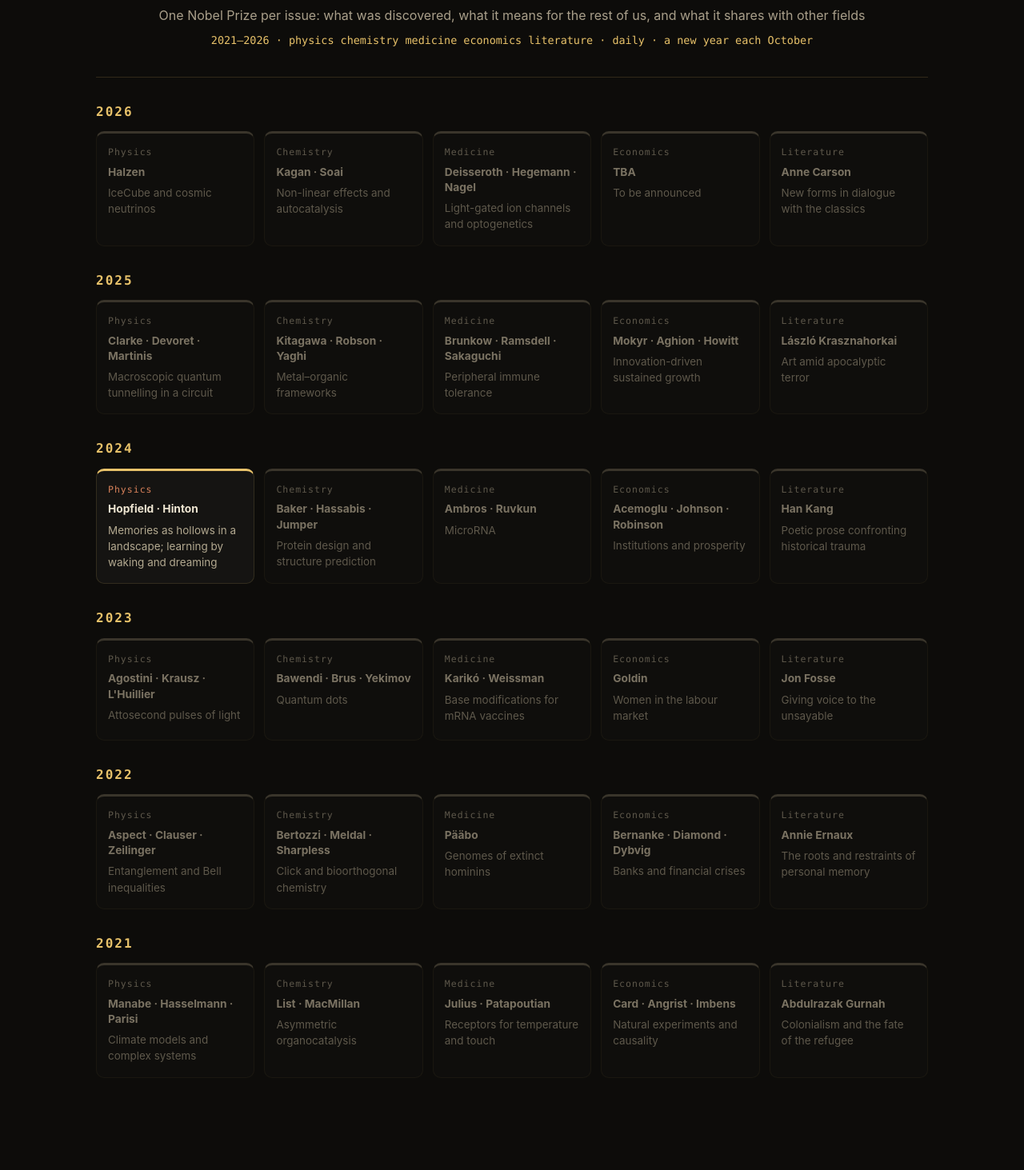
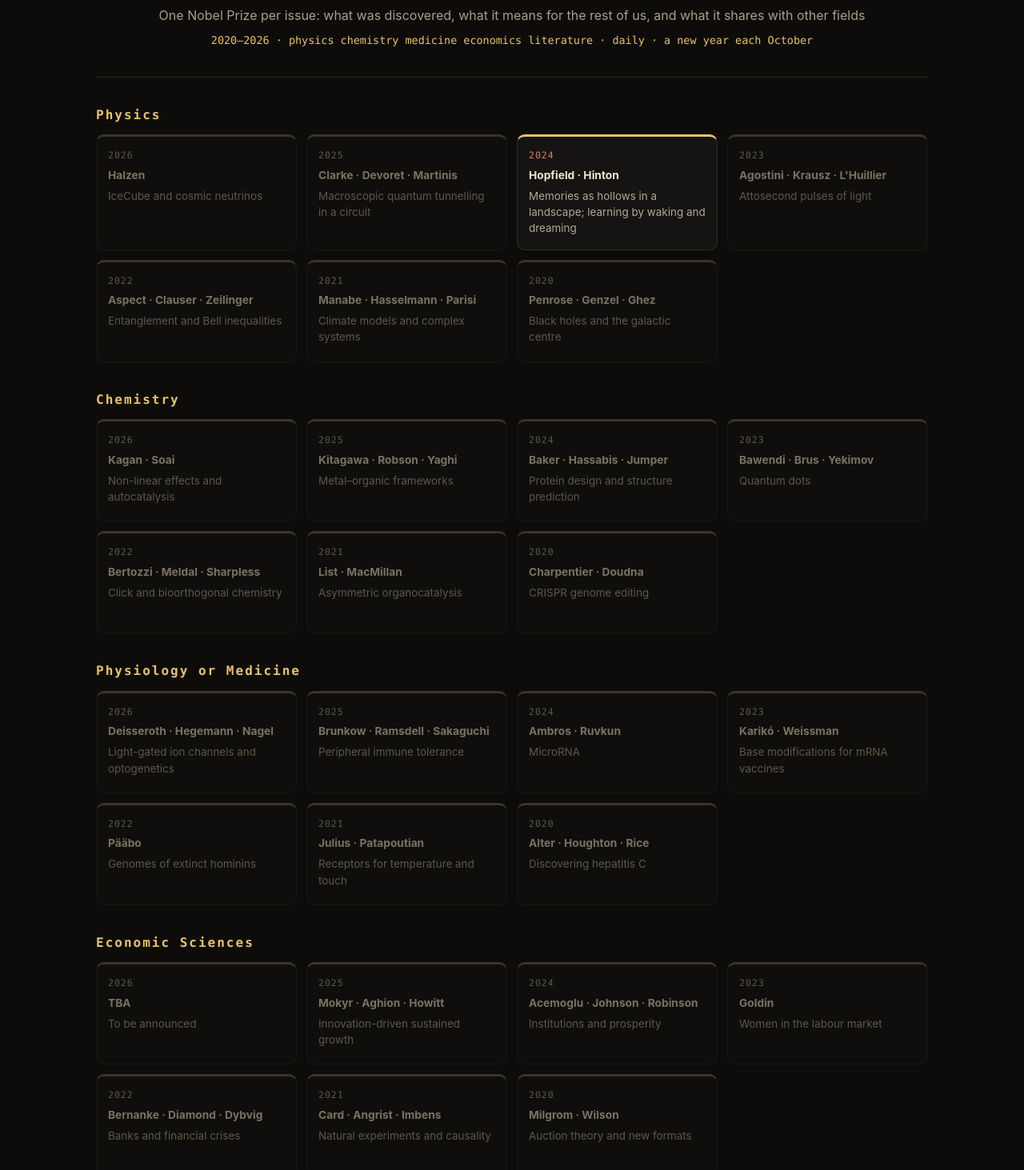
Before and after one commit to cissy0802/nobel-prizes, a plain HTML site: page index.en.html in a window 1280 px wide. Shown: the part 147-1610 px from the top of the page at 80% size. Before the commit the page ends 1555 px from the top, so only its background shows below. Drawn offline with Linux system fonts and the light colour scheme; some packages are replaced by stand-ins of ours; a script that the page names is missing.

Commit message:
Add 2020 prizes (35 total), write order 2026 → 2020, index grouped by subject
Co-Authored-By: Claude Opus 5.5 <noreply@anthropic.com>

```diff
--- a/index.en.html
+++ b/index.en.html
@@ -10,18 +10,19 @@ header{text-align:center;padding:44px 0 34px;border-bottom:1px solid rgba(232,19
 header h1{font-size:2rem;font-weight:800;background:linear-gradient(110deg,#f3dc9a 0%,#e8c26a 45%,#d9825b 92%);-webkit-background-clip:text;-webkit-text-fill-color:transparent;background-clip:text;letter-spacing:1px}
 header p{margin-top:10px;font-size:1rem;color:#a99f8a}
 header .subtitle{font-size:0.84rem;color:#e8c26a;margin-top:8px;font-family:"SF Mono",Menlo,monospace}
-.year{margin-top:30px}
-.year h2{font-family:"SF Mono",Menlo,monospace;font-size:1rem;color:#e8c26a;letter-spacing:2px;margin-bottom:12px}
-.row{display:grid;grid-template-columns:repeat(5,minmax(0,1fr));gap:12px}
+.subject{margin-top:34px}
+.subject h2{font-family:"SF Mono",Menlo,monospace;font-size:1rem;color:#e8c26a;letter-spacing:2px;margin-bottom:12px}
+.row{display:grid;grid-template-columns:repeat(4,minmax(0,1fr));gap:12px}
 .cell{display:flex;flex-direction:column;gap:6px;padding:14px 14px 16px;border-radius:10px;background:rgba(255,255,255,0.035);border:1px solid rgba(232,194,106,0.14);border-top:3px solid #e8c26a;text-decoration:none;color:inherit;transition:all .15s;min-height:128px}
 a.cell:hover{transform:translateY(-2px);background:rgba(255,255,255,0.065);border-top-color:#d9825b}
-.cell .cat{font-family:"SF Mono",Menlo,monospace;font-size:0.72rem;color:#d9825b;letter-spacing:1px}
+.cell .yr{font-family:"SF Mono",Menlo,monospace;font-size:0.72rem;color:#d9825b;letter-spacing:1px}
 .cell .who{font-size:0.86rem;font-weight:700;color:#efe6d2;line-height:1.4}
 .cell .hook{font-size:0.84rem;color:#b3a990;line-height:1.5}
 .cell.todo{background:rgba(255,255,255,0.012);border-color:rgba(232,194,106,0.05);border-top-color:#3a352b;cursor:default}
-.cell.todo .cat{color:#5e584b}.cell.todo .who{color:#7a7262}.cell.todo .hook{color:#5e584b}
-@media(max-width:860px){.row{grid-template-columns:repeat(2,minmax(0,1fr))}}
-@media(max-width:480px){.row{grid-template-columns:minmax(0,1fr)}.cell{min-height:0}}
+.cell.todo .yr{color:#5e584b}.cell.todo .who{color:#7a7262}.cell.todo .hook{color:#5e584b}
+@media(max-width:960px){.row{grid-template-columns:repeat(3,minmax(0,1fr))}}
+@media(max-width:640px){.row{grid-template-columns:repeat(2,minmax(0,1fr))}}
+@media(max-width:480px){.row{gap:8px}.cell{min-height:0;padding:10px 11px 12px}}
 </style>
 </head><body>
 <div class="container">
@@ -29,50 +30,53 @@ a.cell:hover{transform:translateY(-2px);background:rgba(255,255,255,0.065);borde
 <header>
 <h1>Nobel Prizes, Explained</h1>
 <p>One Nobel Prize per issue: what was discovered, what it means for the rest of us, and what it shares with other fields</p>
-<p class="subtitle">2021–2026 · physics chemistry medicine economics literature · daily · a new year each October</p>
+<p class="subtitle">2020–2026 · physics chemistry medicine economics literature · daily · a new year each October</p>
 </header>
 <div class="grid">
-<section class="year"><h2>2026</h2><div class="row">
-<div class="cell todo" data-slug="physics-2026-icecube-neutrinos"><span class="cat">Physics</span><span class="who">Halzen</span><span class="hook">IceCube and cosmic neutrinos</span></div>
-<div class="cell todo" data-slug="chemistry-2026-chiral-amplification"><span class="cat">Chemistry</span><span class="who">Kagan · Soai</span><span class="hook">Non-linear effects and autocatalysis</span></div>
-<div class="cell todo" data-slug="medicine-2026-optogenetics"><span class="cat">Medicine</span><span class="who">Deisseroth · Hegemann · Nagel</span><span class="hook">Light-gated ion channels and optogenetics</span></div>
-<div class="cell todo" data-slug="economics-2026"><span class="cat">Economics</span><span class="who">TBA</span><span class="hook">To be announced</span></div>
-<div class="cell todo" data-slug="literature-2026-carson"><span class="cat">Literature</span><span class="who">Anne Carson</span><span class="hook">New forms in dialogue with the classics</span></div>
+<section class="subject" data-cat="physics"><h2>Physics</h2><div class="row">
+<div class="cell todo" data-slug="physics-2026-icecube-neutrinos"><span class="yr">2026</span><span class="who">Halzen</span><span class="hook">IceCube and cosmic neutrinos</span></div>
+<div class="cell todo" data-slug="physics-2025-macroscopic-quantum"><span class="yr">2025</span><span class="who">Clarke · Devoret · Martinis</span><span class="hook">Macroscopic quantum tunnelling in a circuit</span></div>
+<a class="cell" data-slug="physics-2024-neural-networks" href="physics-2024-neural-networks-prize1.en.html" data-updated="2026-10-12"><span class="yr">2024</span><span class="who">Hopfield · Hinton</span><span class="hook">Memories as hollows in a landscape; learning by waking and dreaming</span></a>
+<div class="cell todo" data-slug="physics-2023-attosecond"><span class="yr">2023</span><span class="who">Agostini · Krausz · L'Huillier</span><span class="hook">Attosecond pulses of light</span></div>
+<div class="cell todo" data-slug="physics-2022-entanglement"><span class="yr">2022</span><span class="who">Aspect · Clauser · Zeilinger</span><span class="hook">Entanglement and Bell inequalities</span></div>
+<div class="cell todo" data-slug="physics-2021-complex-systems"><span class="yr">2021</span><span class="who">Manabe · Hasselmann · Parisi</span><span class="hook">Climate models and complex systems</span></div>
+<div class="cell todo" data-slug="physics-2020-black-holes"><span class="yr">2020</span><span class="who">Penrose · Genzel · Ghez</span><span class="hook">Black holes and the galactic centre</span></div>
 </div></section>
-<section class="year"><h2>2025</h2><div class="row">
-<div class="cell todo" data-slug="physics-2025-macroscopic-quantum"><span class="cat">Physics</span><span class="who">Clarke · Devoret · Martinis</span><span class="hook">Macroscopic quantum tunnelling in a circuit</span></div>
-<div class="cell todo" data-slug="chemistry-2025-mofs"><span class="cat">Chemistry</span><span class="who">Kitagawa · Robson · Yaghi</span><span class="hook">Metal–organic frameworks</span></div>
-<div class="cell todo" data-slug="medicine-2025-immune-tolerance"><span class="cat">Medicine</span><span class="who">Brunkow · Ramsdell · Sakaguchi</span><span class="hook">Peripheral immune tolerance</span></div>
-<div class="cell todo" data-slug="economics-2025-innovation-growth"><span class="cat">Economics</span><span class="who">Mokyr · Aghion · Howitt</span><span class="hook">Innovation-driven sustained growth</span></div>
-<div class="cell todo" data-slug="literature-2025-krasznahorkai"><span class="cat">Literature</span><span class="who">László Krasznahorkai</span><span class="hook">Art amid apocalyptic terror</span></div>
+<section class="subject" data-cat="chemistry"><h2>Chemistry</h2><div class="row">
+<div class="cell todo" data-slug="chemistry-2026-chiral-amplification"><span class="yr">2026</span><span class="who">Kagan · Soai</span><span class="hook">Non-linear effects and autocatalysis</span></div>
+<div class="cell todo" data-slug="chemistry-2025-mofs"><span class="yr">2025</span><span class="who">Kitagawa · Robson · Yaghi</span><span class="hook">Metal–organic frameworks</span></div>
+<div class="cell todo" data-slug="chemistry-2024-proteins"><span class="yr">2024</span><span class="who">Baker · Hassabis · Jumper</span><span class="hook">Protein design and structure prediction</span></div>
+<div class="cell todo" data-slug="chemistry-2023-quantum-dots"><span class="yr">2023</span><span class="who">Bawendi · Brus · Yekimov</span><span class="hook">Quantum dots</span></div>
+<div class="cell todo" data-slug="chemistry-2022-click-chemistry"><span class="yr">2022</span><span class="who">Bertozzi · Meldal · Sharpless</span><span class="hook">Click and bioorthogonal chemistry</span></div>
+<div class="cell todo" data-slug="chemistry-2021-organocatalysis"><span class="yr">2021</span><span class="who">List · MacMillan</span><span class="hook">Asymmetric organocatalysis</span></div>
+<div class="cell todo" data-slug="chemistry-2020-crispr"><span class="yr">2020</span><span class="who">Charpentier · Doudna</span><span class="hook">CRISPR genome editing</span></div>
 </div></section>
-<section class="year"><h2>2024</h2><div class="row">
-<a class="cell" data-slug="physics-2024-neural-networks" href="physics-2024-neural-networks-prize1.en.html" data-updated="2026-10-12"><span class="cat">Physics</span><span class="who">Hopfield · Hinton</span><span class="hook">Memories as hollows in a landscape; learning by waking and dreaming</span></a>
-<div class="cell todo" data-slug="chemistry-2024-proteins"><span class="cat">Chemistry</span><span class="who">Baker · Hassabis · Jumper</span><span class="hook">Protein design and structure prediction</span></div>
-<div class="cell todo" data-slug="medicine-2024-microrna"><span class="cat">Medicine</span><span class="who">Ambros · Ruvkun</span><span class="hook">MicroRNA</span></div>
-<div class="cell todo" data-slug="economics-2024-institutions"><span class="cat">Economics</span><span class="who">Acemoglu · Johnson · Robinson</span><span class="hook">Institutions and prosperity</span></div>
-<div class="cell todo" data-slug="literature-2024-han-kang"><span class="cat">Literature</span><span class="who">Han Kang</span><span class="hook">Poetic prose confronting historical trauma</span></div>
+<section class="subject" data-cat="medicine"><h2>Physiology or Medicine</h2><div class="row">
+<div class="cell todo" data-slug="medicine-2026-optogenetics"><span class="yr">2026</span><span class="who">Deisseroth · Hegemann · Nagel</span><span class="hook">Light-gated ion channels and optogenetics</span></div>
+<div class="cell todo" data-slug="medicine-2025-immune-tolerance"><span class="yr">2025</span><span class="who">Brunkow · Ramsdell · Sakaguchi</span><span class="hook">Peripheral immune tolerance</span></div>
+<div class="cell todo" data-slug="medicine-2024-microrna"><span class="yr">2024</span><span class="who">Ambros · Ruvkun</span><span class="hook">MicroRNA</span></div>
+<div class="cell todo" data-slug="medicine-2023-mrna"><span class="yr">2023</span><span class="who">Karikó · Weissman</span><span class="hook">Base modifications for mRNA vaccines</span></div>
+<div class="cell todo" data-slug="medicine-2022-ancient-genomes"><span class="yr">2022</span><span class="who">Pääbo</span><span class="hook">Genomes of extinct hominins</span></div>
+<div class="cell todo" data-slug="medicine-2021-temperature-touch"><span class="yr">2021</span><span class="who">Julius · Patapoutian</span><span class="hook">Receptors for temperature and touch</span></div>
+<div class="cell todo" data-slug="medicine-2020-hepatitis-c"><span class="yr">2020</span><span class="who">Alter · Houghton · Rice</span><span class="hook">Discovering hepatitis C</span></div>
 </div></section>
-<section class="year"><h2>2023</h2><div class="row">
-<div class="cell todo" data-slug="physics-2023-attosecond"><span class="cat">Physics</span><span class="who">Agostini · Krausz · L'Huillier</span><span class="hook">Attosecond pulses of light</span></div>
-<div class="cell todo" data-slug="chemistry-2023-quantum-dots"><span class="cat">Chemistry</span><span class="who">Bawendi · Brus · Yekimov</span><span class="hook">Quantum dots</span></div>
-<div class="cell todo" data-slug="medicine-2023-mrna"><span class="cat">Medicine</span><span class="who">Karikó · Weissman</span><span class="hook">Base modifications for mRNA vaccines</span></div>
-<div class="cell todo" data-slug="economics-2023-goldin"><span class="cat">Economics</span><span class="who">Goldin</span><span class="hook">Women in the labour market</span></div>
-<div class="cell todo" data-slug="literature-2023-fosse"><span class="cat">Literature</span><span class="who">Jon Fosse</span><span class="hook">Giving voice to the unsayable</span></div>
+<section class="subject" data-cat="economics"><h2>Economic Sciences</h2><div class="row">
+<div class="cell todo" data-slug="economics-2026"><span class="yr">2026</span><span class="who">TBA</span><span class="hook">To be announced</span></div>
+<div class="cell todo" data-slug="economics-2025-innovation-growth"><span class="yr">2025</span><span class="who">Mokyr · Aghion · Howitt</span><span class="hook">Innovation-driven sustained growth</span></div>
+<div class="cell todo" data-slug="economics-2024-institutions"><span class="yr">2024</span><span class="who">Acemoglu · Johnson · Robinson</span><span class="hook">Institutions and prosperity</span></div>
+<div class="cell todo" data-slug="economics-2023-goldin"><span class="yr">2023</span><span class="who">Goldin</span><span class="hook">Women in the labour market</span></div>
+<div class="cell todo" data-slug="economics-2022-banks-crises"><span class="yr">2022</span><span class="who">Bernanke · Diamond · Dybvig</span><span class="hook">Banks and financial crises</span></div>
+<div class="cell todo" data-slug="economics-2021-natural-experiments"><span class="yr">2021</span><span class="who">Card · Angrist · Imbens</span><span class="hook">Natural experiments and causality</span></div>
+<div class="cell todo" data-slug="economics-2020-auctions"><span class="yr">2020</span><span class="who">Milgrom · Wilson</span><span class="hook">Auction theory and new formats</span></div>
 </div></section>
-<section class="year"><h2>2022</h2><div class="row">
-<div class="cell todo" data-slug="physics-2022-entanglement"><span class="cat">Physics</span><span class="who">Aspect · Clauser · Zeilinger</span><span class="hook">Entanglement and Bell inequalities</span></div>
-<div class="cell todo" data-slug="chemistry-2022-click-chemistry"><span class="cat">Chemistry</span><span class="who">Bertozzi · Meldal · Sharpless</span><span class="hook">Click and bioorthogonal chemistry</span></div>
-<div class="cell todo" data-slug="medicine-2022-ancient-genomes"><span class="cat">Medicine</span><span class="who">Pääbo</span><span class="hook">Genomes of extinct hominins</span></div>
-<div class="cell todo" data-slug="economics-2022-banks-crises"><span class="cat">Economics</span><span class="who">Bernanke · Diamond · Dybvig</span><span class="hook">Banks and financial crises</span></div>
-<div class="cell todo" data-slug="literature-2022-ernaux"><span class="cat">Literature</span><span class="who">Annie Ernaux</span><span class="hook">The roots and restraints of personal memory</span></div>
-</div></section>
-<section class="year"><h2>2021</h2><div class="row">
-<div class="cell todo" data-slug="physics-2021-complex-systems"><span class="cat">Physics</span><span class="who">Manabe · Hasselmann · Parisi</span><span class="hook">Climate models and complex systems</span></div>
-<div class="cell todo" data-slug="chemistry-2021-organocatalysis"><span class="cat">Chemistry</span><span class="who">List · MacMillan</span><span class="hook">Asymmetric organocatalysis</span></div>
-<div class="cell todo" data-slug="medicine-2021-temperature-touch"><span class="cat">Medicine</span><span class="who">Julius · Patapoutian</span><span class="hook">Receptors for temperature and touch</span></div>
-<div class="cell todo" data-slug="economics-2021-natural-experiments"><span class="cat">Economics</span><span class="who">Card · Angrist · Imbens</span><span class="hook">Natural experiments and causality</span></div>
-<div class="cell todo" data-slug="literature-2021-gurnah"><span class="cat">Literature</span><span class="who">Abdulrazak Gurnah</span><span class="hook">Colonialism and the fate of the refugee</span></div>
+<section class="subject" data-cat="literature"><h2>Literature</h2><div class="row">
+<div class="cell todo" data-slug="literature-2026-carson"><span class="yr">2026</span><span class="who">Anne Carson</span><span class="hook">New forms in dialogue with the classics</span></div>
+<div class="cell todo" data-slug="literature-2025-krasznahorkai"><span class="yr">2025</span><span class="who">László Krasznahorkai</span><span class="hook">Art amid apocalyptic terror</span></div>
+<div class="cell todo" data-slug="literature-2024-han-kang"><span class="yr">2024</span><span class="who">Han Kang</span><span class="hook">Poetic prose confronting historical trauma</span></div>
+<div class="cell todo" data-slug="literature-2023-fosse"><span class="yr">2023</span><span class="who">Jon Fosse</span><span class="hook">Giving voice to the unsayable</span></div>
+<div class="cell todo" data-slug="literature-2022-ernaux"><span class="yr">2022</span><span class="who">Annie Ernaux</span><span class="hook">The roots and restraints of personal memory</span></div>
+<div class="cell todo" data-slug="literature-2021-gurnah"><span class="yr">2021</span><span class="who">Abdulrazak Gurnah</span><span class="hook">Colonialism and the fate of the refugee</span></div>
+<div class="cell todo" data-slug="literature-2020-gluck"><span class="yr">2020</span><span class="who">Louise Glück</span><span class="hook">An austere, unmistakable poetic voice</span></div>
 </div></section>
 </div>
 </div>
```
Also changed, not shown: index.html (+49 -45 lines), 3 other files.
